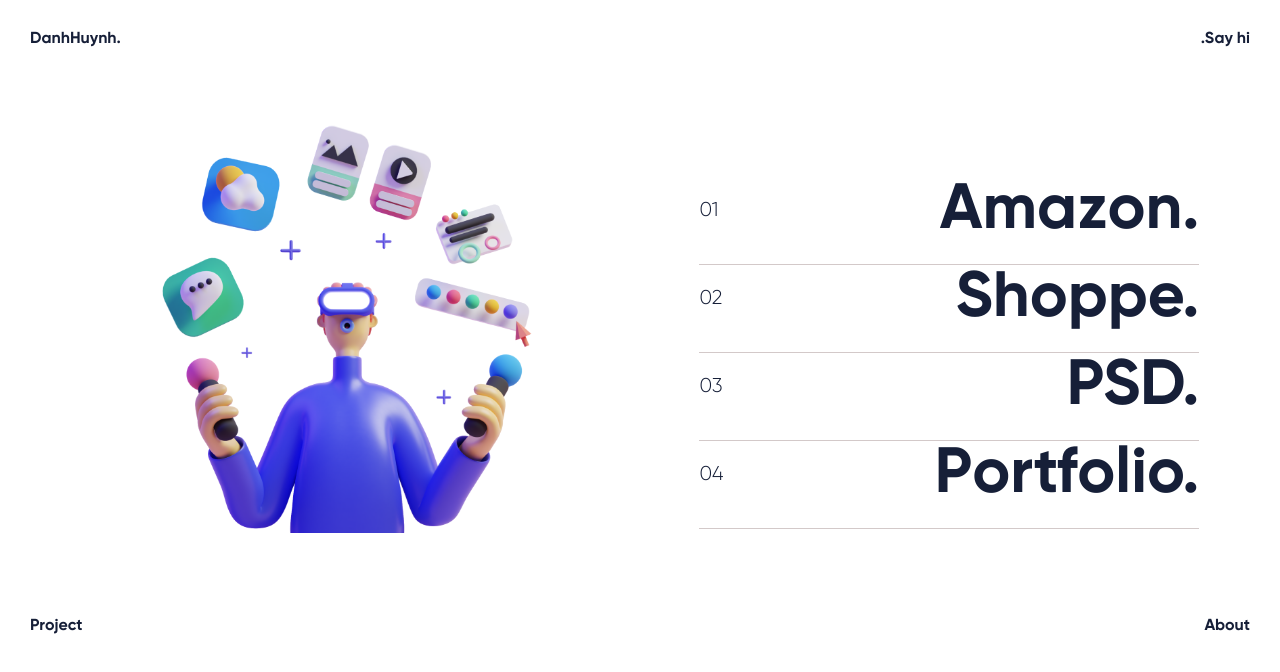
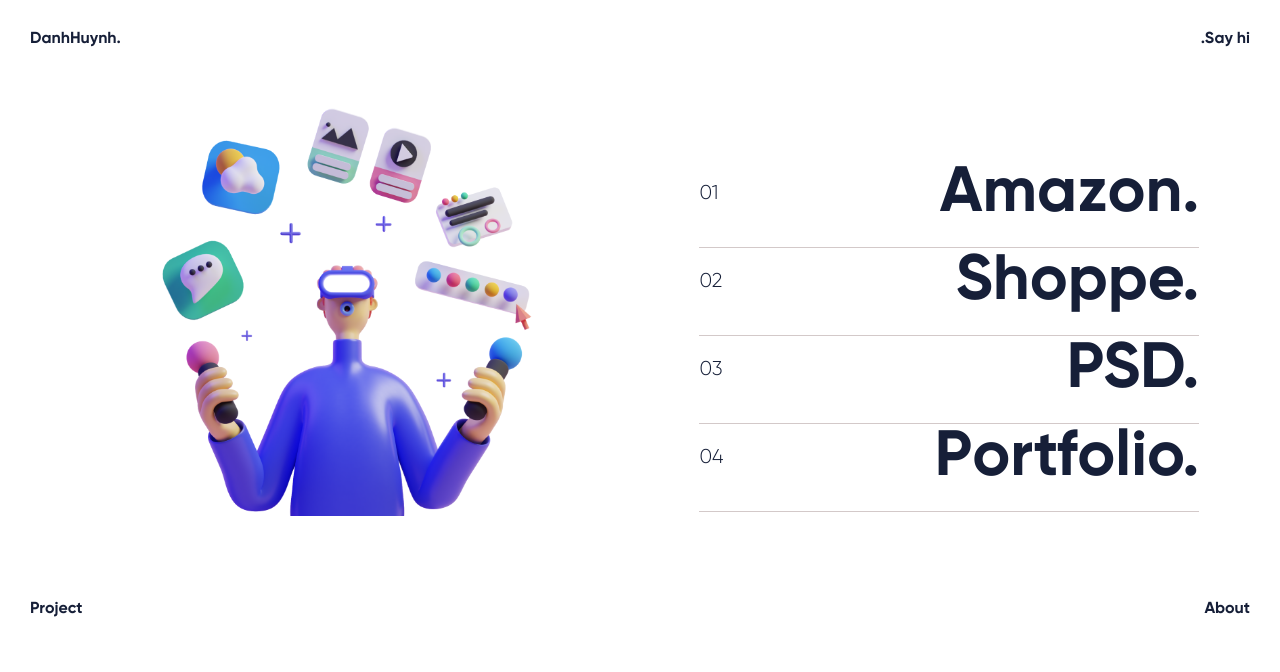
Before and after one commit to henryhuynh1999/resume-blog, a website: page project.html in a window 1280 px wide. Drawn offline with nearby package versions, Linux system fonts and the light colour scheme; no server answers.

Commit message:
fix quick

```diff
--- a/dest/main.js
+++ b/dest/main.js
@@ -8,7 +8,11 @@
   el.setAttribute("style", "display: none;");
 }
 ready();
-
+// First we get the viewport height and we multiple it by 1% to get a value for a vh unit
+let vh = window.innerHeight * 0.01;
+// Then we set the value in the --vh custom property to the root of the document
+document.documentElement.style.setProperty("--vh", `${vh}px`);
+console.log(vh);
 window.addEventListener("mousemove", (event) => {
   console.log(event.clientX);
 });
--- a/scss/imports/pages/_about.scss
+++ b/scss/imports/pages/_about.scss
@@ -1,13 +1,26 @@
 .info {
   display: flex;
+  @include xs {
+    flex-direction: column;
+  }
   .info-left {
     img {
       width: 75%;
       margin-left: 10px;
+      @include md {
+        width: 100%;
+        margin-top: 20px;
+      }
+      @include xs {
+        width: 100%;
+      }
     }
   }
   .info-right {
     margin-top: 100px;
+    @include xs {
+      margin-top: 0;
+    }
     p {
       font-size: 16px;
       font-family: gl;
@@ -18,6 +31,11 @@
     }
     &__content {
       margin-top: 50px;
+      a {
+        @include xs {
+          font-size: 24px;
+        }
+      }
     }
   }
 }
--- a/scss/imports/pages/_home.scss
+++ b/scss/imports/pages/_home.scss
@@ -8,26 +8,52 @@
     cursor: pointer;
   }
 }
-
 .main {
   padding: 30px;
-  height: 100vh;
+  @include xs {
+    padding: 12px;
+  }
+  height: calc(var(--vh, 1vh) * 100);
   .nav {
     padding: auto;
     display: flex;
+    position: relative;
     justify-content: space-between;
     font-size: $height-small;
+    &-left {
+      position: absolute;
+      left: 0;
+      top: 0;
+    }
+    &-right {
+      position: absolute;
+      right: 0;
+      top: 0;
+    }
   }
   .mid {
     display: flex;
     justify-content: space-between;
     align-items: center;
+    @include xs {
+      flex-direction: column;
+    }
+    @include md {
+      flex-direction: column;
+    }
     .mid-left {
       margin-left: 5rem;
       padding: 3rem;
+      @include xs {
+        margin-left: 0;
+        margin-top: 5rem;
+      }
       .mid-content {
         font-size: 36px;
         font-family: gl;
+        @include xs {
+          font-size: 16px;
+        }
       }
       .resume {
         display: flex;
@@ -41,6 +67,10 @@
           }
           span {
             color: #161f38;
+            font-size: 16px;
+            @include xs {
+              font-size: 10px;
+            }
           }
         }
         .resume-img {
@@ -60,6 +90,24 @@
         writing-mode: vertical-rl;
         text-orientation: mixed;
         font-size: 10px;
+        @include md {
+          display: none;
+        }
+        @include xs {
+          display: none;
+        }
+      }
+      &-hero {
+        lottie-player {
+          width: 100%;
+          height: 100%;
+          @include xs {
+            display: none;
+          }
+          @include md {
+            display: none;
+          }
+        }
       }
     }
   }
@@ -69,5 +117,15 @@
     justify-content: space-between;
     position: relative;
     top: 80px;
+    &-left {
+      position: absolute;
+      left: 0;
+      top: 0;
+    }
+    &-right {
+      position: absolute;
+      right: 0;
+      top: 0;
+    }
   }
 }
--- a/scss/imports/pages/_project.scss
+++ b/scss/imports/pages/_project.scss
@@ -3,18 +3,38 @@
     width: 75%;
   }
 }
-
 .pj {
   display: flex;
+  @include xs {
+    flex-direction: column;
+    justify-content: center;
+  }
   .pj-left {
     margin-left: 100px;
+    @include md {
+      align-self: center;
+      margin-left: 0;
+    }
+    @include xs {
+      align-self: center;
+      margin-left: 0;
+    }
     .pj-left-des {
       width: 75%;
+      @include md {
+        width: 90%;
+      }
+      @include xs {
+        width: 50%;
+      }
     }
   }
   .pj-right {
     width: 50%;
     display: flex;
+    @include xs {
+      width: 100%;
+    }
     .pj-right-info {
       width: 500px;
       padding-top: 130px;
@@ -27,10 +47,16 @@
         .pj-right-stt {
           font-size: 20px;
           font-family: gl;
+          @include xs {
+            font-size: 16px;
+          }
           // padding-right: 100px;
         }
         .pj-right-name {
           font-size: 64px;
+          @include xs {
+            font-size: 32px;
+          }
         }
       }
     }
```
Also changed, not shown: index.html (+1 -1 lines), dest/style.min.css, 1 other file.
